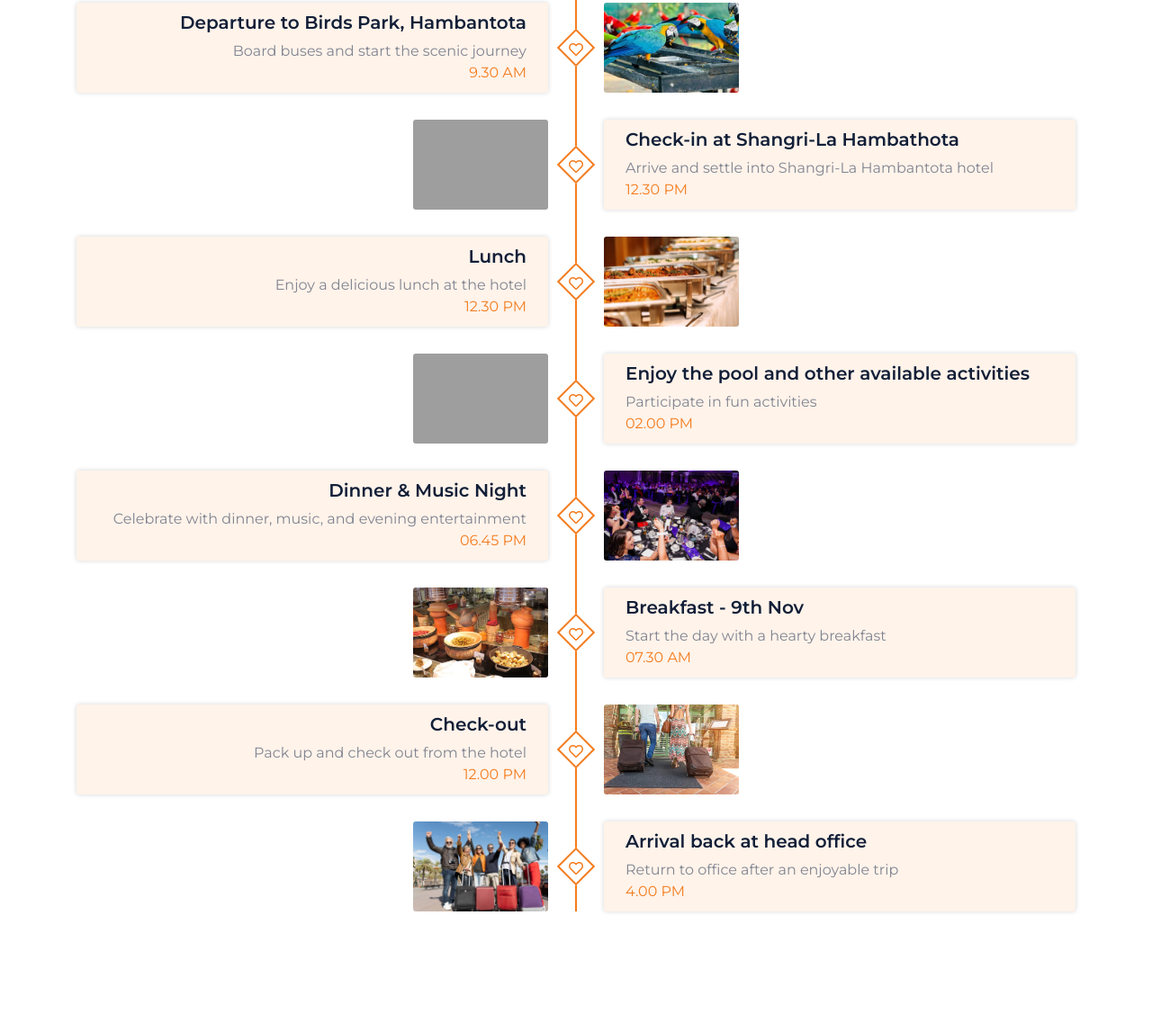
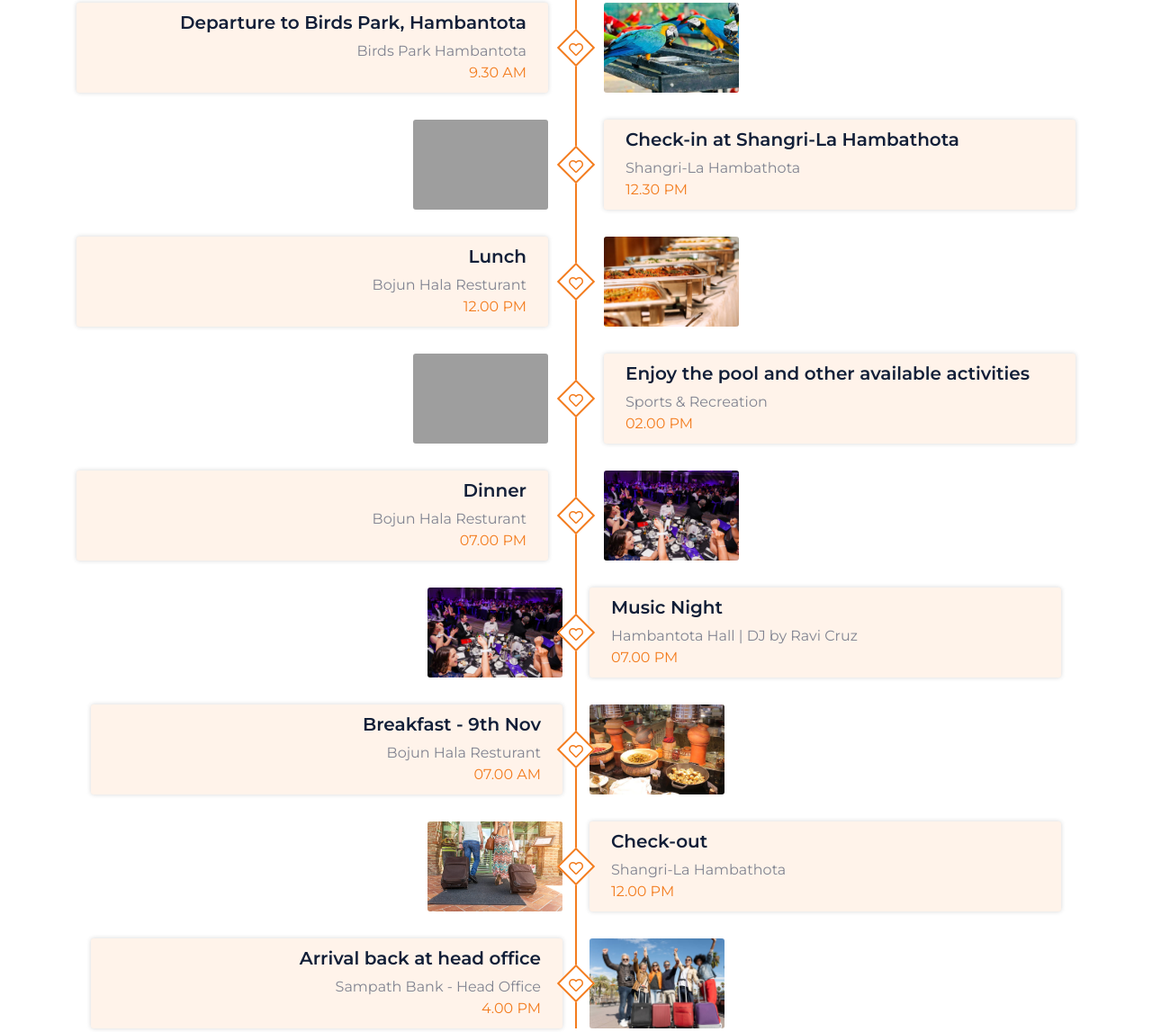
Before and after one commit to Sathsara98/AnnualTrip, a website with bundled scripts: page index.html in a window 1280 px wide. Shown: the part 2284-3431 px from the top of the page at 90% size. Built offline with nearby package versions, Linux system fonts and the light colour scheme; grey boxes are pictures that could not be loaded.

Commit message:
timeline changes

```diff
--- a/index.html
+++ b/index.html
@@ -202,7 +202,7 @@
                         <div class=" h-100 d-flex flex-column justify-content-center bg-secondary p-4 ml-md-3">
 
                             <h4 class="mb-2">Gather at office premises - 8th Nov</h4>
-                            <p class="m-0">Meet at office and prepare for departure</p>
+                            <p class="m-0">Sampath Bank - Head Office</p>
                             <p class="mb-0 text-primary">5.00 AM</p>
                         </div>
                     </div>
@@ -211,7 +211,8 @@
                     <div class="col-md-6 col-6 text-center text-md-right " data-aos="fade-right" data-aos-delay="300">
                         <div class="h-100 d-flex flex-column justify-content-center bg-secondary p-4 mr-md-3">
                             <h4 class="mb-2">Departure to Birds Park, Hambantota</h4>
-                            <p class="m-0">Board buses and start the scenic journey</p>
+                            <p class="m-0"><a href="https://www.birdspark.lk/" target="_blank">Birds Park Hambantota</a>
+                            </p>
                             <p class="mb-0 text-primary">9.30 AM</p>
                         </div>
                     </div>
@@ -226,7 +227,8 @@
                     <div class="col-md-6 col-6 text-center text-md-left" data-aos="fade-left" data-aos-delay="300">
                         <div class="h-100 d-flex flex-column justify-content-center bg-secondary p-4 ml-md-3">
                             <h4 class="mb-2">Check-in at Shangri-La Hambathota</h4>
-                            <p class="m-0">Arrive and settle into Shangri-La Hambantota hotel</p>
+                            <p class="m-0"><a href="https://www.shangri-la.com/hambantota/shangrila/"
+                                    target="_blank">Shangri-La Hambathota</a></p>
                             <p class="mb-0 text-primary">12.30 PM</p>
                         </div>
                     </div>
@@ -235,8 +237,10 @@
                     <div class="col-md-6 col-6 text-center text-md-right" data-aos="fade-right" data-aos-delay="300">
                         <div class="h-100 d-flex flex-column justify-content-center bg-secondary p-4 mr-md-3">
                             <h4 class="mb-2">Lunch</h4>
-                            <p class="m-0">Enjoy a delicious lunch at the hotel</p>
-                            <p class="mb-0 text-primary">12.30 PM</p>
+                            <p class="m-0"><a
+                                    href="https://www.shangri-la.com/hambantota/shangrila/dining/restaurants/bojun-hala/"
+                                    target="_blank">Bojun Hala Resturant</a></p>
+                            <p class="mb-0 text-primary">12.00 PM</p>
                         </div>
                     </div>
                     <div class="col-md-6 col-6 text-center text-md-left" data-aos="fade-left" data-aos-delay="300">
@@ -250,7 +254,8 @@
                     <div class="col-md-6 col-6 text-center text-md-left" data-aos="fade-left" data-aos-delay="300">
                         <div class="h-100 d-flex flex-column justify-content-center bg-secondary p-4 ml-md-3">
                             <h4 class="mb-2">Enjoy the pool and other available activities</h4>
-                            <p class="m-0">Participate in fun activities</p>
+                            <p class="m-0"><a href="https://www.shangri-la.com/hambantota/shangrila/sports-recreation/"
+                                    target="_blank">Sports & Recreation</a></p>
                             <p class="mb-0 text-primary">02.00 PM</p>
                         </div>
                     </div>
@@ -258,9 +263,11 @@
                 <div class="row">
                     <div class="col-md-6 col-6 text-center text-md-right" data-aos="fade-right" data-aos-delay="300">
                         <div class="h-100 d-flex flex-column justify-content-center bg-secondary p-4 mr-md-3">
-                            <h4 class="mb-2">Dinner & Music Night</h4>
-                            <p class="m-0">Celebrate with dinner, music, and evening entertainment</p>
-                            <p class="mb-0 text-primary">06.45 PM</p>
+                            <h4 class="mb-2">Dinner</h4>
+                            <p class="m-0"><a
+                                    href="https://www.shangri-la.com/hambantota/shangrila/dining/restaurants/bojun-hala/"
+                                    target="_blank">Bojun Hala Resturant</a></p>
+                            <p class="mb-0 text-primary">07.00 PM</p>
                         </div>
                     </div>
                     <div class="col-md-6 col-6 text-center text-md-left" data-aos="fade-left" data-aos-delay="300">
@@ -268,39 +275,59 @@
                     </div>
                 </div>
                 <div class="row">
-                    <div class="col-md-6 col-6 text-center text-md-right " data-aos="fade-right" data-aos-delay="300">
-                        <img class="img-fluid mr-md-3" src="img/breakfast.jpg" alt="">
+                    <div class="col-md-6 col-6 text-center text-md-right" data-aos="fade-left" data-aos-delay="300">
+                        <img class="img-fluid ml-md-3" src="img/gala dinner.jpg" alt="">
                     </div>
-                    <div class="col-md-6 col-6 text-center text-md-left" data-aos="fade-left" data-aos-delay="300">
+                    <div class="col-md-6 col-6 text-center text-md-left" data-aos="fade-right" data-aos-delay="300">
+                        <div class="h-100 d-flex flex-column justify-content-center bg-secondary p-4 mr-md-3">
+                            <h4 class="mb-2">Music Night</h4>
+                            <p class="m-0">Hambantota Hall | <a href="https://vt.tiktok.com/ZSyek8U5Q/"
+                                    target="_blank">DJ by Ravi Cruz</a></p>
+                            <p class="mb-0 text-primary">07.00 PM</p>
+                        </div>
+                    </div>
+
+                </div>
+                <div class="row">
+
+                    <div class="col-md-6 col-6 text-center text-md-right" data-aos="fade-left" data-aos-delay="300">
                         <div class="h-100 d-flex flex-column justify-content-center bg-secondary p-4 ml-md-3">
                             <h4 class="mb-2">Breakfast - 9th Nov</h4>
-                            <p class="m-0">Start the day with a hearty breakfast</p>
-                            <p class="mb-0 text-primary">07.30 AM</p>
+                            <p class="m-0"><a
+                                    href="https://www.shangri-la.com/hambantota/shangrila/dining/restaurants/bojun-hala/"
+                                    target="_blank">Bojun Hala Resturant</a></p>
+                            <p class="mb-0 text-primary">07.00 AM</p>
                         </div>
+                    </div>
+                    <div class="col-md-6 col-6 text-center text-md-left " data-aos="fade-right" data-aos-delay="300">
+                        <img class="img-fluid mr-md-3" src="img/breakfast.jpg" alt="">
                     </div>
                 </div>
                 <div class="row">
-                    <div class="col-md-6 col-6 text-center text-md-right" data-aos="fade-right" data-aos-delay="300">
+                    <div class="col-md-6 col-6 text-center text-md-right" data-aos="fade-left" data-aos-delay="300">
+                        <img class="img-fluid ml-md-3" src="img/checkout.jpg" alt="">
+                    </div>
+                    <div class="col-md-6 col-6 text-center text-md-left" data-aos="fade-right" data-aos-delay="300">
                         <div class="h-100 d-flex flex-column justify-content-center bg-secondary p-4 mr-md-3">
                             <h4 class="mb-2">Check-out</h4>
-                            <p class="m-0">Pack up and check out from the hotel</p>
+                            <p class="m-0"><a href="https://www.shangri-la.com/hambantota/shangrila/"
+                                    target="_blank">Shangri-La Hambathota</a></p>
                             <p class="mb-0 text-primary">12.00 PM</p>
                         </div>
                     </div>
-                    <div class="col-md-6 col-6 text-center text-md-left" data-aos="fade-left" data-aos-delay="300">
-                        <img class="img-fluid ml-md-3" src="img/checkout.jpg" alt="">
-                    </div>
+
                 </div>
                 <div class="row">
-                    <div class="col-md-6 col-6 text-center text-md-right" data-aos="fade-right" data-aos-delay="300">
-                        <img class="img-fluid mr-md-3" src="img/b2office.jpg" alt="">
-                    </div>
-                    <div class="col-md-6 col-6 text-center text-md-left" data-aos="fade-left" data-aos-delay="300">
+
+                    <div class="col-md-6 col-6 text-center text-md-right" data-aos="fade-left" data-aos-delay="300">
                         <div class="h-100 d-flex flex-column justify-content-center bg-secondary p-4 ml-md-3">
                             <h4 class="mb-2"> Arrival back at head office</h4>
-                            <p class="m-0">Return to office after an enjoyable trip</p>
+                            <p class="m-0">Sampath Bank - Head Office</p>
                             <p class="mb-0 text-primary">4.00 PM</p>
                         </div>
+                    </div>
+                    <div class="col-md-6 col-6 text-center text-md-left" data-aos="fade-right" data-aos-delay="300">
+                        <img class="img-fluid mr-md-3" src="img/b2office.jpg" alt="">
                     </div>
                 </div>
 
```
Also changed, not shown: css/style.css.
